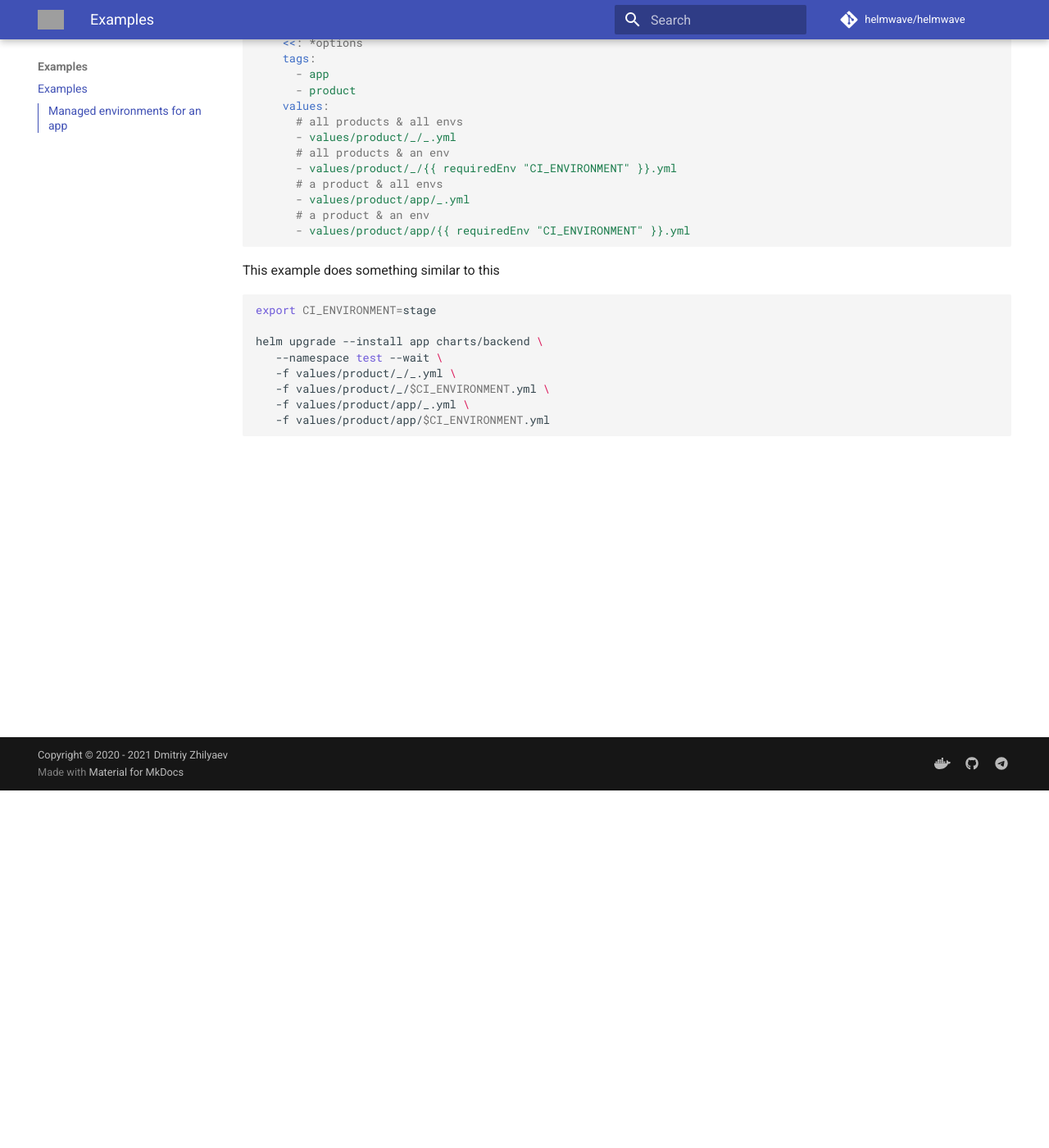
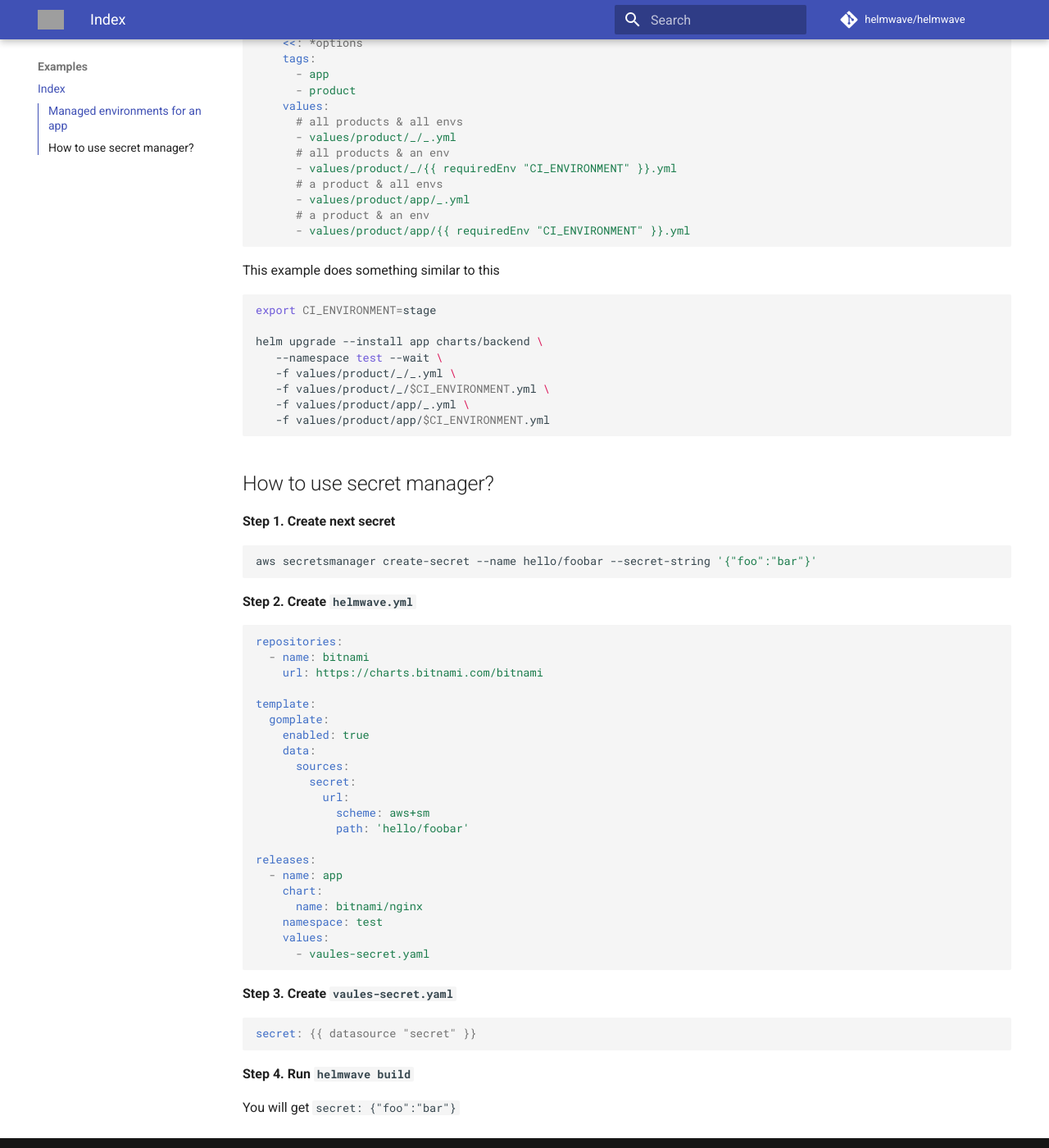
Before and after one commit to helmwave/docs, an MkDocs documentation site: the page built from docs/examples/index.md, in a window 1280 px wide and 1400 px high, scrolled down 436 px. Shown: the whole window at 82% size. Built offline with MkDocs 1.6.1 and Material for MkDocs 9.7.7, drawn with Linux system fonts in a browser that asks for light colours; comment, search, counter and statistics services are not loaded; the version menu is left out; grey boxes are pictures that could not be loaded.

Commit message:
secret manager

````diff
--- a/docs/examples/index.md
+++ b/docs/examples/index.md
@@ -1,5 +1,3 @@
-# Examples
-
 ## Managed environments for an app
 
 ```yaml
@@ -40,3 +38,49 @@ helm upgrade --install app charts/backend \
    -f values/product/app/_.yml \
    -f values/product/app/$CI_ENVIRONMENT.yml
 ```
+
+## How to use secret manager?
+
+**Step 1. Create next secret**
+
+```bash
+aws secretsmanager create-secret --name hello/foobar --secret-string '{"foo":"bar"}'
+```
+
+
+**Step 2. Create `helmwave.yml`**
+
+```yaml
+repositories:
+  - name: bitnami
+    url: https://charts.bitnami.com/bitnami
+
+template:
+  gomplate:
+    enabled: true
+    data:
+      sources:
+        secret:
+          url:
+            scheme: aws+sm
+            path: 'hello/foobar'
+
+releases:
+  - name: app
+    chart:
+      name: bitnami/nginx
+    namespace: test
+    values:
+      - vaules-secret.yaml
+```
+
+**Step 3. Create `vaules-secret.yaml`**
+
+```yaml
+secret: {{ datasource "secret" }}
+```
+
+
+**Step 4. Run `helmwave build`**
+
+You will get `secret: {"foo":"bar"}`
````
